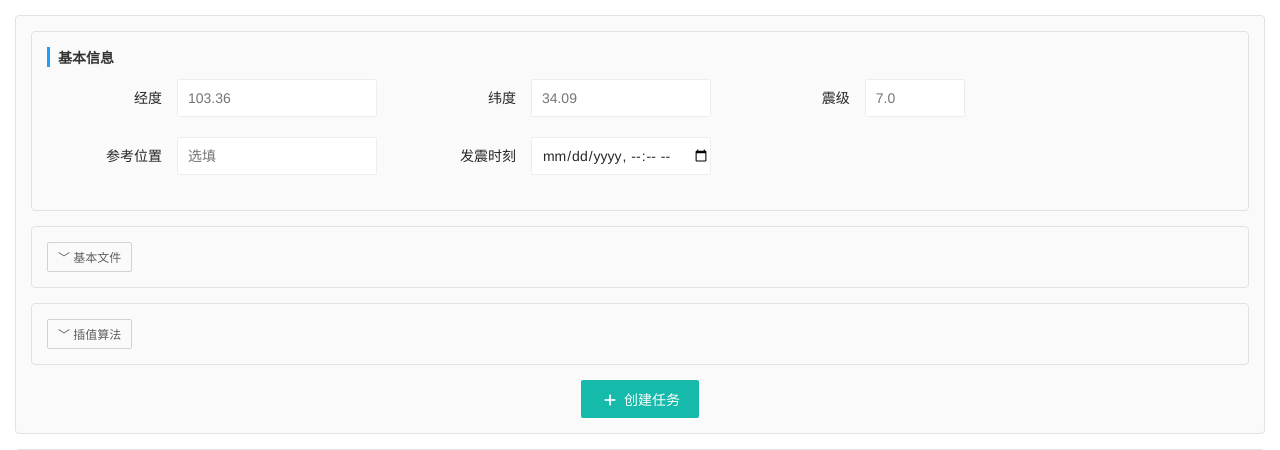
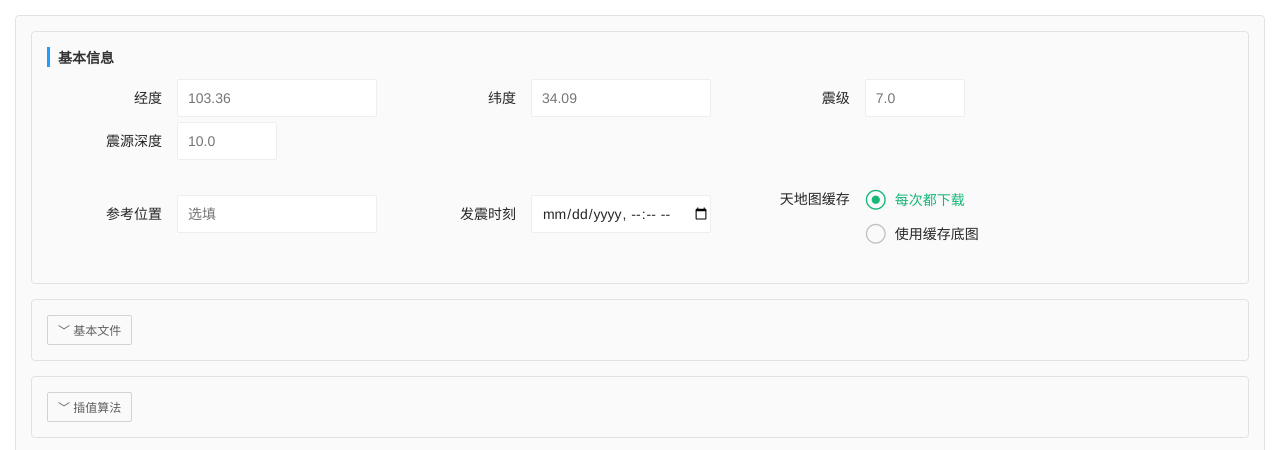
Before and after one commit to acao123/warehouse_manage_web2, a Django app: template templates/report/execute_report.html in a window 1280 px wide. Shown: the top 450 px of the page. Run offline with Django 4.2, Linux system fonts and the light colour scheme; the template is opened without the code that fills it, so the values that code supplies are empty.

Commit message:
Add foc_depth and cache_base_map fields to ReportTask model and frontend
Co-authored-by: acao123 <44792323+acao123@users.noreply.github.com>

```diff
--- a/apps/report/admin.py
+++ b/apps/report/admin.py
@@ -7,7 +7,7 @@ class ReportTaskAdmin(admin.ModelAdmin):
     """报告任务 Admin 配置"""
     list_display = [
         'id', 'user_id', 'address', 'ori_time', 'longitude', 'latitude',
-        'magnitude', 'task_status', 'created_at',
+        'magnitude', 'foc_depth', 'cache_base_map', 'task_status', 'created_at',
     ]
     list_filter = ['task_status', 'interp_method']
     search_fields = ['address']
--- a/apps/report/models.py
+++ b/apps/report/models.py
@@ -36,6 +36,8 @@ class ReportTask(models.Model):
         max_digits=11, decimal_places=7, verbose_name='纬度'
     )
     magnitude = models.FloatField(verbose_name='震级')
+    foc_depth = models.FloatField(default=10.0, verbose_name='震源深度')
+    cache_base_map = models.SmallIntegerField(default=0, verbose_name='天地图缓存')
     address = models.CharField(max_length=100, verbose_name='参考位置')
     ori_time = models.DateTimeField(verbose_name='发震时刻')
     interp_method = models.CharField(
--- a/templates/report/execute_report.html
+++ b/templates/report/execute_report.html
@@ -72,6 +72,12 @@
                             <input type="text" id="magnitude" placeholder="7.0" class="layui-input">
                         </div>
                     </div>
+                    <div class="layui-inline">
+                        <label class="layui-form-label" style="width:100px;">震源深度</label>
+                        <div class="layui-input-inline" style="width:100px;">
+                            <input type="text" id="foc_depth" placeholder="10.0" class="layui-input">
+                        </div>
+                    </div>
                 </div>
                 <div class="layui-form-item">
                     <div class="layui-inline">
@@ -84,6 +90,13 @@
                         <label class="layui-form-label" style="width:100px;">发震时刻</label>
                         <div class="layui-input-inline" style="width:180px;">
                             <input type="datetime-local" id="ori_time" class="layui-input">
+                        </div>
+                    </div>
+                    <div class="layui-inline">
+                        <label class="layui-form-label" style="width:100px;">天地图缓存</label>
+                        <div class="layui-input-inline" style="width:200px;">
+                            <input type="radio" name="cache_base_map" value="0" title="每次都下载" checked>
+                            <input type="radio" name="cache_base_map" value="1" title="使用缓存底图">
                         </div>
                     </div>
                 </div>
@@ -335,6 +348,14 @@
                 layer.msg('震级必须为非负整数或小数'); return false;
             }
         }
+        // 校验震源深度
+        var foc_depth = $('#foc_depth').val().trim();
+        if(foc_depth !== ''){
+            var fd = parseFloat(foc_depth);
+            if(isNaN(fd) || fd < 0){
+                layer.msg('震源深度必须为非负整数或小数'); return false;
+            }
+        }
         // 校验文件
         var historyFile   = document.getElementById('history_record').files[0];
         var intensityFile = document.getElementById('intensity_kml').files[0];
@@ -384,6 +405,8 @@
         formData.append('longitude',         $('#longitude').val().trim());
         formData.append('latitude',          $('#latitude').val().trim());
         formData.append('magnitude',         $('#magnitude').val().trim());
+        formData.append('foc_depth',          $('#foc_depth').val().trim());
+        formData.append('cache_base_map',     $('input[name="cache_base_map"]:checked').val() || '0');
         formData.append('address',           $('#address').val().trim());
         formData.append('ori_time',          $('#ori_time').val().trim());
         formData.append('interp_method',     $('#interp_method').val());
```
Also changed, not shown: apps/report/views.py (+28 -0 lines), apps/report/migrations/0002_reporttask_foc_depth_cache_base_map.py (added).
